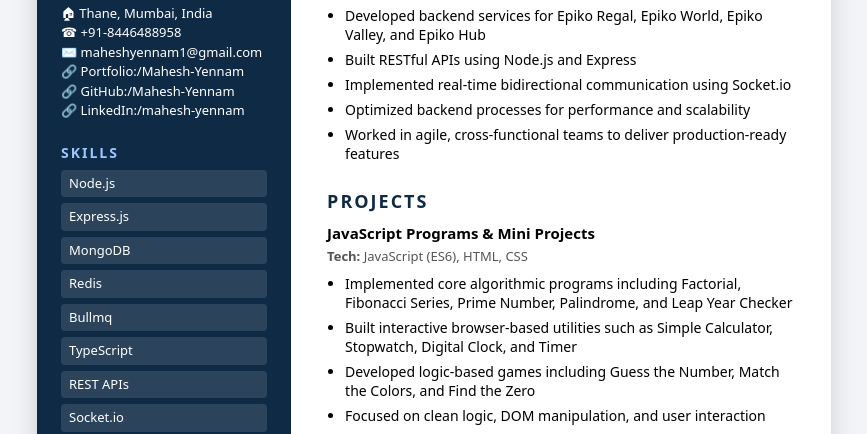
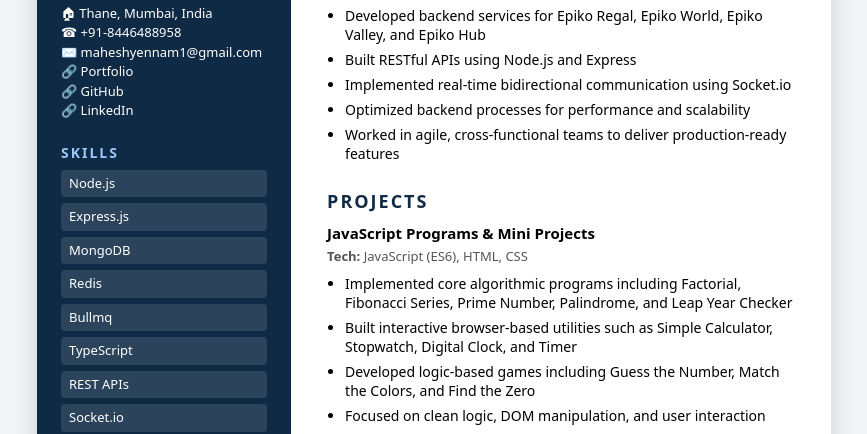
Before and after one commit to Mahesh-Yennam/Resume, a plain HTML site: page index.html in a window 1280 px wide. Shown: the part 293-727 px from the top of the page, without its empty margins (206-1073 px from the left). Drawn offline with Linux system fonts and the light colour scheme.

Commit message:
updated links

```diff
--- a/index.html
+++ b/index.html
@@ -26,9 +26,9 @@
       <p>🏠︎ Thane, Mumbai, India</p>
       <p>☎ <a href="tel:+918446488958">+91-8446488958</a></p>
       <p>✉️ <a href="mailto:maheshyennam1@gmail.com">maheshyennam1@gmail.com</a></p>
-      <p>🔗 <a href="https://mahesh-yennam.github.io/Portfolio/">Portfolio:/Mahesh-Yennam</a> </p>
-      <p>🔗 <a href="https://github.com/Mahesh-Yennam">GitHub:/Mahesh-Yennam</a> </p>
-      <p>🔗 <a href="http://linkedin.com/in/mahesh-yennam">LinkedIn:/mahesh-yennam</a> </p>
+      <p>🔗 <a href="https://mahesh-yennam.github.io/Portfolio/">Portfolio</a> </p>
+      <p>🔗 <a href="https://github.com/Mahesh-Yennam">GitHub</a> </p>
+      <p>🔗 <a href="http://linkedin.com/in/mahesh-yennam">LinkedIn</a> </p>
     </section>
 
     <section>
```
